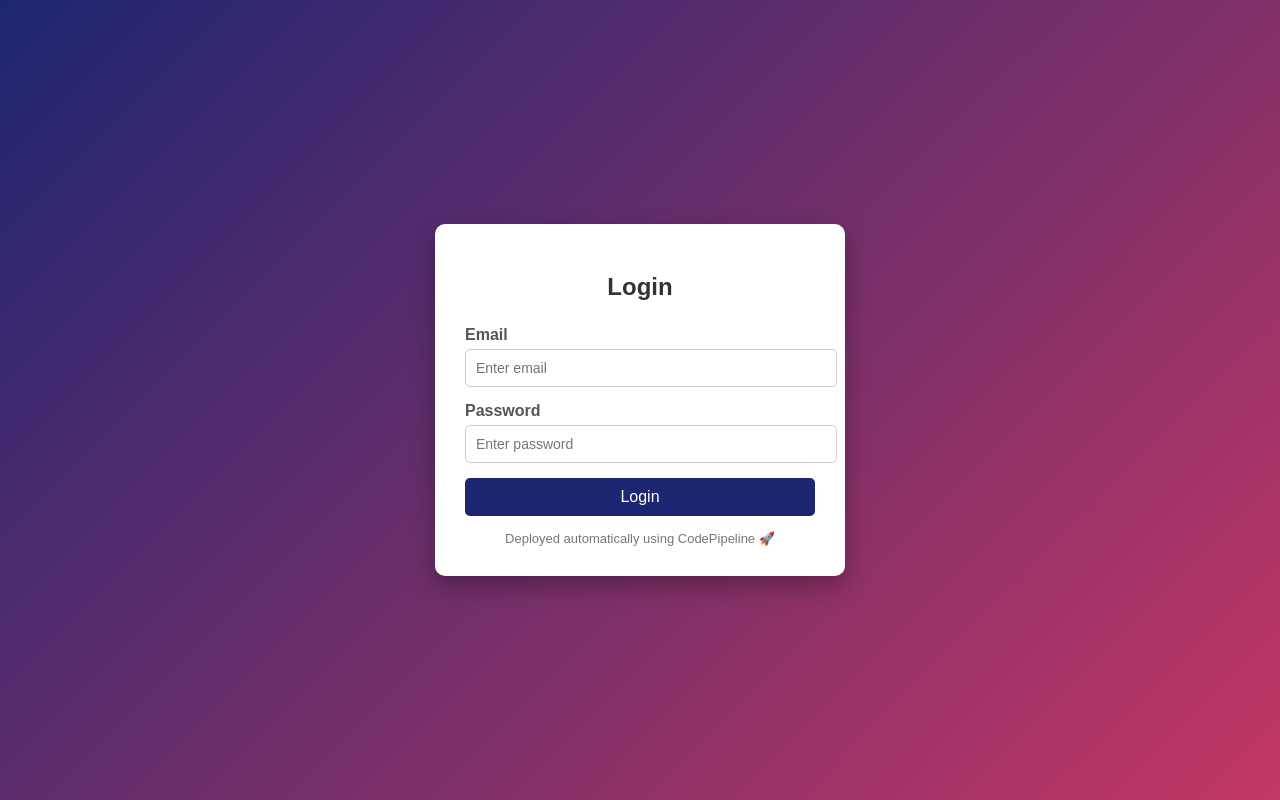
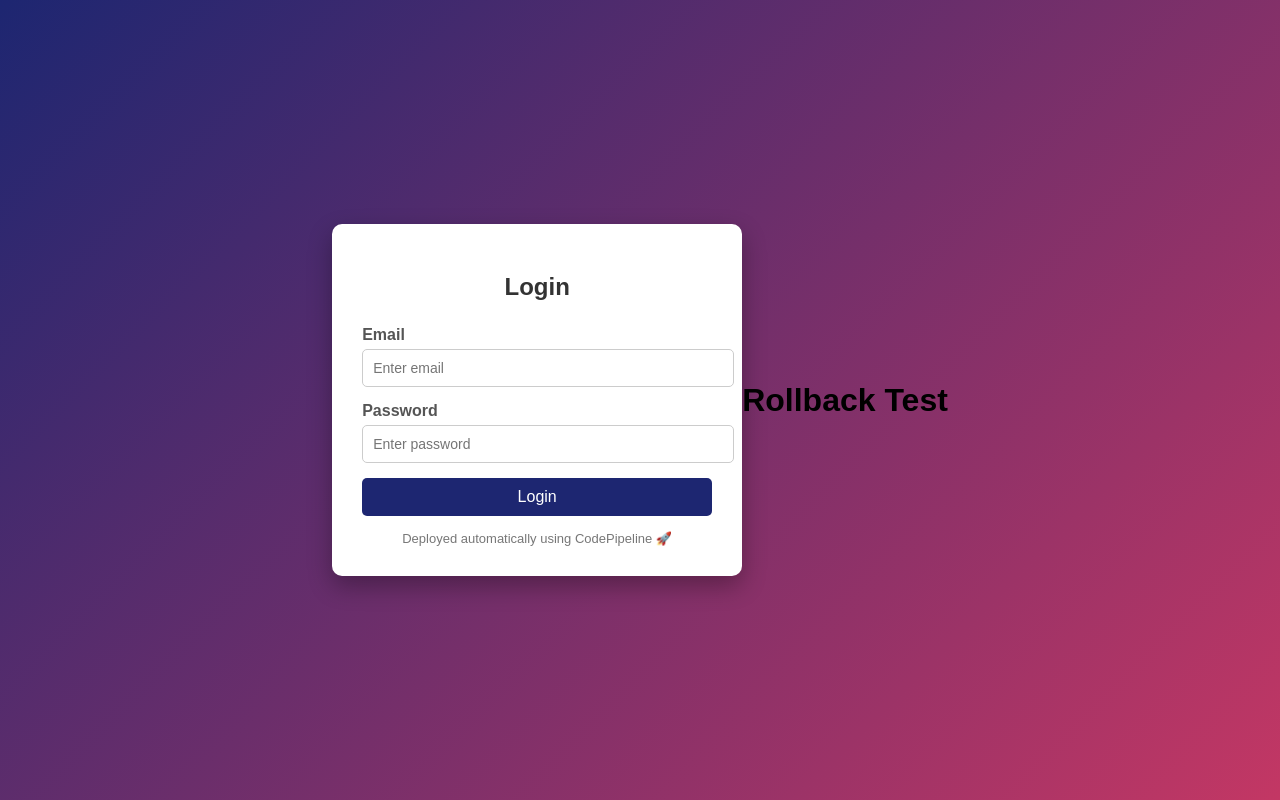
Before and after one commit to Balachandra731/codepipeline, a plain HTML site: page index.html in a window 1280 px wide. Drawn offline with Linux system fonts and the light colour scheme.

Commit message:
Update index.html

```diff
--- a/index.html
+++ b/index.html
@@ -89,6 +89,8 @@
       Deployed automatically using CodePipeline 🚀
     </div>
   </div>
+    <h1>Rollback Test
+
 
 </body>
 </html>
```
